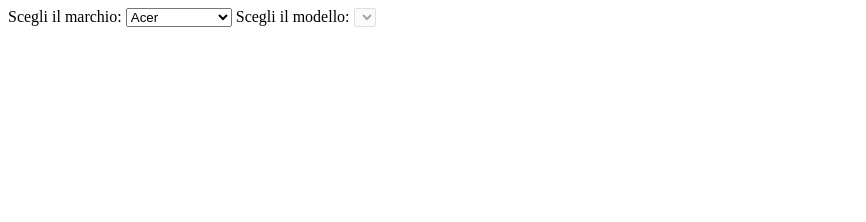
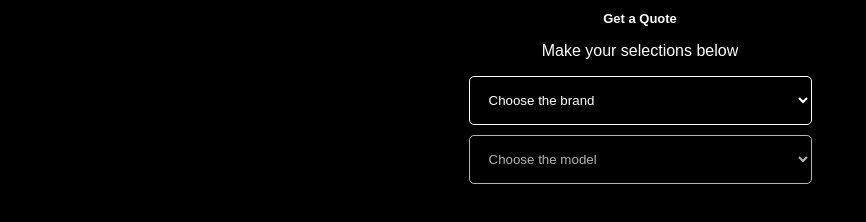
Before and after one commit to filippoberti2020/repair-quote-generator, a plain HTML site: page index.html in a window 1280 px wide. Shown: the whole page, without its empty margins (0-866 px from the left). Drawn offline with Linux system fonts and the light colour scheme.

Commit message:
Add files via upload

```diff
--- a/index.html
+++ b/index.html
@@ -3,16 +3,50 @@
 <head>
   <meta charset="UTF-8">
   <meta name="viewport" content="width=device-width, initial-scale=1.0">
-  <title>Dropdown Select Boxes</title>
+  <title>Repair Quote Price List Generator</title>
+  <style>
+    body {
+      background-color: black;
+      color: white;
+      text-align: center;
+	  font-family: 'San Francisco', Arial, sans-serif; /* Use San Francisco font if available, otherwise fallback to Arial and generic sans-serif */
+
+    }
+
+    h2 {
+      color: white;
+      font-weight: bold;
+      font-size: small;
+      margin-bottom: 10px;
+    }
+
+    label, select {
+      display: block;
+      margin: 10px auto;
+    }
+
+     select {
+      width: 343px;
+      padding: 15px;
+      background-color: black;
+      border: 0.1px solid white; /* Very thin white border */
+      border-radius: 5px;
+      box-sizing: border-box;
+      color: white; /* Text color */
+    }
+  </style>
 </head>
 <body>
 
-  <label for="brandSelect">Scegli il marchio:</label>
-  <select id="brandSelect"></select>
+  <h2>Get a Quote</h2>
+  <p>Make your selections below</p>
 
-  <label for="modelSelect">Scegli il modello:</label>
-  <select id="modelSelect" disabled></select>
+ <div>
+  <select id="brandSelect">
+  <option selected disabled>Choose the brand</option></select>
 
+  <select id="modelSelect" disabled> <option selected disabled>Choose the model</option></select>
+</div>
   <script src="script.js"></script>
 </body>
 </html>
```
